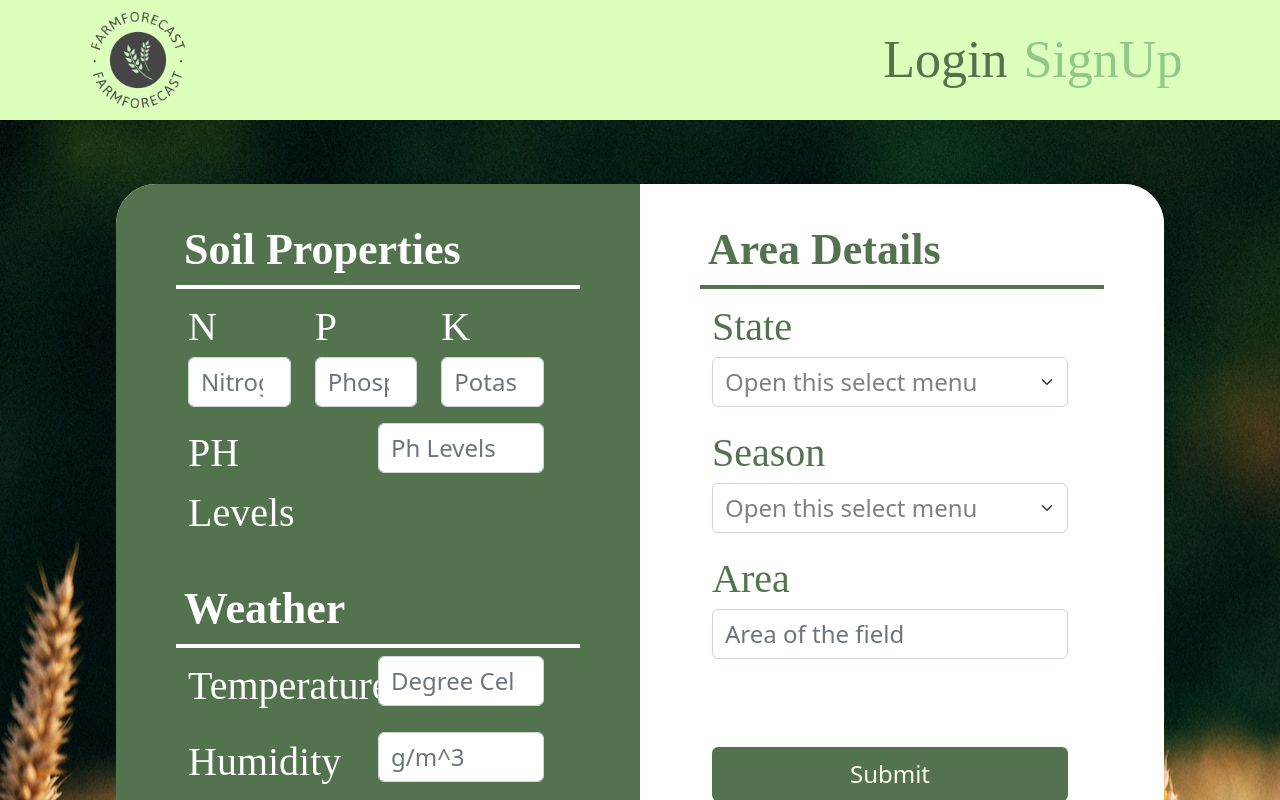
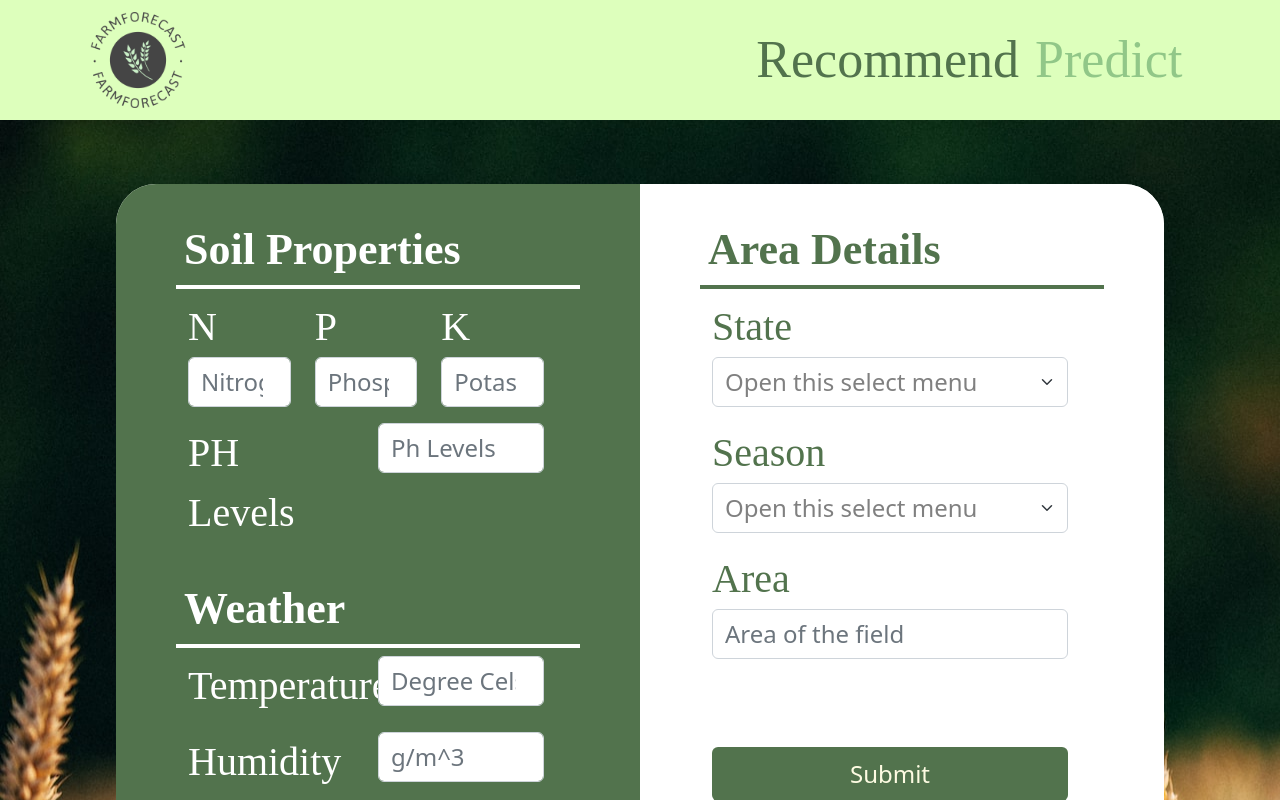
Before and after one commit to kennethnrk/FarmForecast, a React (Create React App) app in the folder frontend/: page /recommend in a window 1280 px wide. Shown: the top 800 px of the page. Built offline with nearby package versions, Linux system fonts and the light colour scheme; a web font is replaced by a local one.

Commit message:
Added Routing

```diff
--- a/frontend/package.json
+++ b/frontend/package.json
@@ -7,10 +7,14 @@
     "@testing-library/react": "^13.4.0",
     "@testing-library/user-event": "^13.5.0",
     "bootstrap": "^5.2.3",
+    "localforage": "^1.10.0",
+    "match-sorter": "^6.3.1",
     "react": "^18.2.0",
     "react-bootstrap": "^2.7.2",
     "react-dom": "^18.2.0",
+    "react-router-dom": "^6.10.0",
     "react-scripts": "5.0.1",
+    "sort-by": "^1.2.0",
     "web-vitals": "^2.1.4"
   },
   "scripts": {
--- a/frontend/src/App.js
+++ b/frontend/src/App.js
@@ -1,9 +1,25 @@
 import React from "react";
 import RecoInput from "./components/RecoInput";
+import Navbar from "./navbar";
+import {
+  createBrowserRouter,
+  RouterProvider,
+} from "react-router-dom";
+
+const router = createBrowserRouter([
+  {
+    path: "/",
+    element: <Navbar/>,
+  },
+  {
+    path: "/recommend",
+    element: <RecoInput/>,
+  },
+]);
 
 function App() {
   return (
-      <RecoInput/>
+      <RouterProvider router={router} />
   );
 }
 
--- a/frontend/src/components/RecoInput.js
+++ b/frontend/src/components/RecoInput.js
@@ -33,7 +33,14 @@ function RecoInput(props) {
     const [state, dispatch] = useReducer(reducer, { P: 0 , K : 0 , N :0, PH: 0, temp:0 , humidity: 0, rainfall: 0 , locationState: 0, locationSeason: 0 , area: 0 ,alerttxt: ''});
 
     const submit = async () =>{
+        if(false)
+        {
 
+        }
+        else
+        {
+
+        }
 
     }
     return (
--- a/frontend/src/components/navbar.js
+++ b/frontend/src/components/navbar.js
@@ -20,10 +20,10 @@ function navigationbar({loggedIn}) {
                 <Navbar.Toggle aria-controls="navbarScroll" />
                 {!loggedIn ? <Navbar.Collapse id="navbarScroll">
                     <Nav style={{marginLeft: 'auto'}}>
-                        <Nav.Link href="/login" style={styles.Navlink}>Login</Nav.Link>
+                        <Nav.Link href="/recommend" style={styles.Navlink}>Recommend</Nav.Link>
                     </Nav>
                     <Nav className="d-flex">
-                        <Nav.Link href="/usersignup" style={styles.Navlink2 }>SignUp</Nav.Link>
+                        <Nav.Link href="/predict" style={styles.Navlink2 }>Predict</Nav.Link>
                     </Nav>
 
                 </Navbar.Collapse>: <Navbar.Collapse>
```
Also changed, not shown: 1 other file (tests, documents, lock files or other folders).
